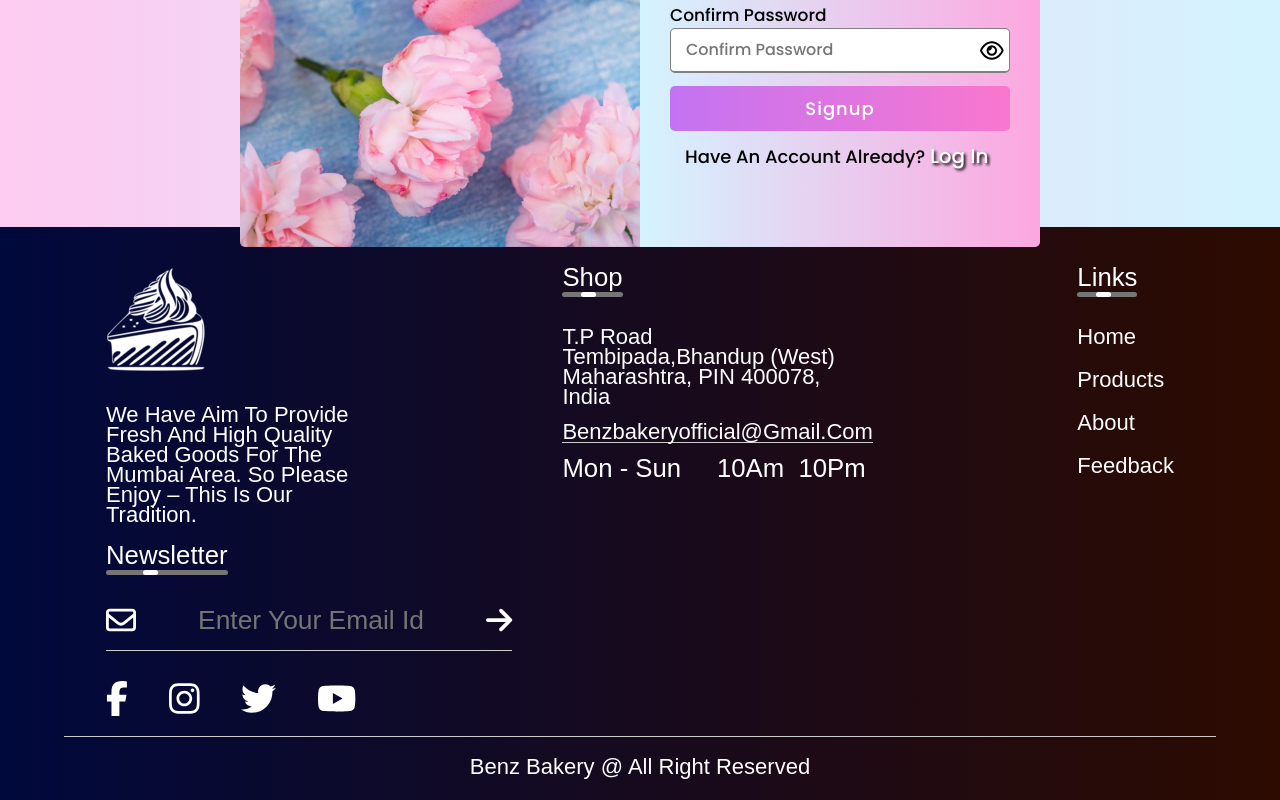
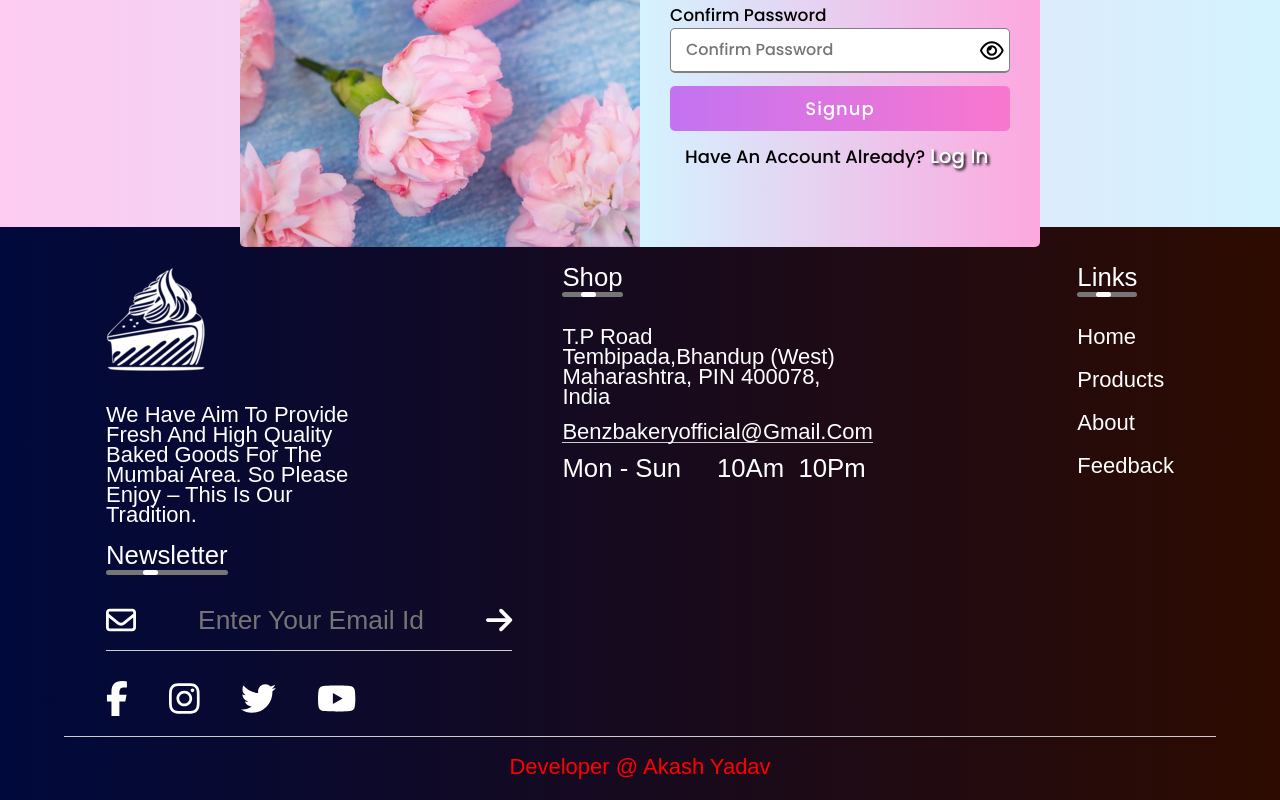
Before and after one commit to akashyadav2000/benzbakery-web-app, a React (Vite) app: page /benzbakery-web-app/Signup in a window 1280 px wide. Shown: the part 573-1373 px from the top of the page. Built offline with nearby package versions, Linux system fonts and the light colour scheme; a web font is replaced by a local one.

Commit message:
adding : develope name

```diff
--- a/src/components/Footer/Footer.css
+++ b/src/components/Footer/Footer.css
@@ -180,6 +180,7 @@ hr {
 }
 
 .copyright {
+  color: red;
   text-align: center;
 }
 
@@ -222,7 +223,7 @@ hr {
 
   .newsletter input {
       font-size: small;
-      width: auto;
+      width: 220px;
   }
 
 
--- a/src/components/Footer/Footer.jsx
+++ b/src/components/Footer/Footer.jsx
@@ -78,7 +78,7 @@ function Footer() {
           </div>
         </div>
         <hr />
-        <p className="copyright">Benz Bakery @ All Right Reserved</p>
+        <p className="copyright">Developer @ Akash Yadav</p>
 
 
       </footer>
```
